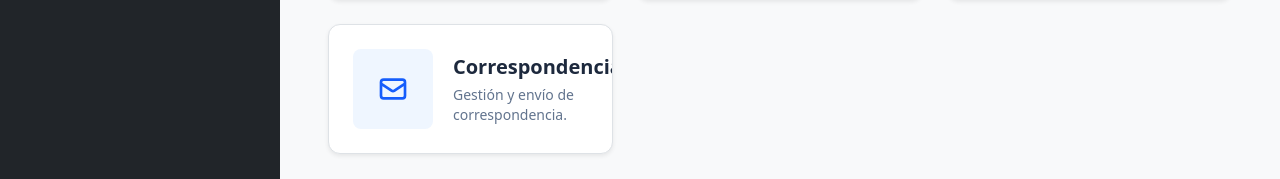
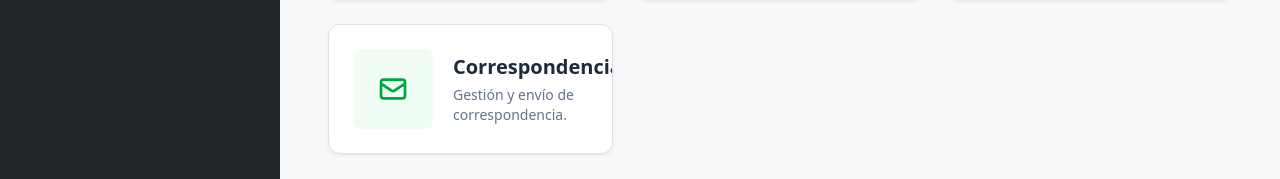
Before and after one commit to bsosaGG/Eco, a Vue app in the folder admin-panel/: page / in a window 1280 px wide. Shown: the part 399-578 px from the top of the page. Built offline with nearby package versions, Linux system fonts and the light colour scheme; sample sign-in values are in the browser's storage.

Commit message:
fix: color correspondencia

```diff
--- a/admin-panel/src/views/HomeView.vue
+++ b/admin-panel/src/views/HomeView.vue
@@ -55,14 +55,14 @@
       <!-- Card Correspondencia -->
       <a v-if="authStore.hasAnyCorrespondenciaPermission" href="/correspondencia/generar"
         class="bg-white overflow-hidden shadow-sm rounded-xl flex items-center p-6 hover:bg-slate-50 hover:shadow-md transition-all border border-slate-200 !no-underline group">
-        <div class="flex-shrink-0 bg-blue-50 rounded-lg p-4 group-hover:bg-blue-100 transition-colors">
-          <svg class="h-8 w-8 text-blue-600" fill="none" viewBox="0 0 24 24" stroke="currentColor">
+        <div class="flex-shrink-0 bg-green-50 rounded-lg p-4 group-hover:bg-green-100 transition-colors">
+          <svg class="h-8 w-8 text-green-600" fill="none" viewBox="0 0 24 24" stroke="currentColor">
             <path stroke-linecap="round" stroke-linejoin="round" stroke-width="2"
               d="M3 8l7.89 5.26a2 2 0 002.22 0L21 8M5 19h14a2 2 0 002-2V7a2 2 0 00-2-2H5a2 2 0 00-2 2v10a2 2 0 002 2z" />
           </svg>
         </div>
         <div class="ml-5">
-          <h2 class="text-xl font-bold !text-slate-800 group-hover:!text-blue-600 transition-colors m-0">Correspondencia
+          <h2 class="text-xl font-bold !text-slate-800 group-hover:!text-green-600 transition-colors m-0">Correspondencia
           </h2>
           <p class="mt-1 text-sm !text-slate-500 m-0">Gestión y envío de correspondencia.</p>
         </div>
```
Also changed, not shown: 1 other file (tests, documents, lock files or other folders).
